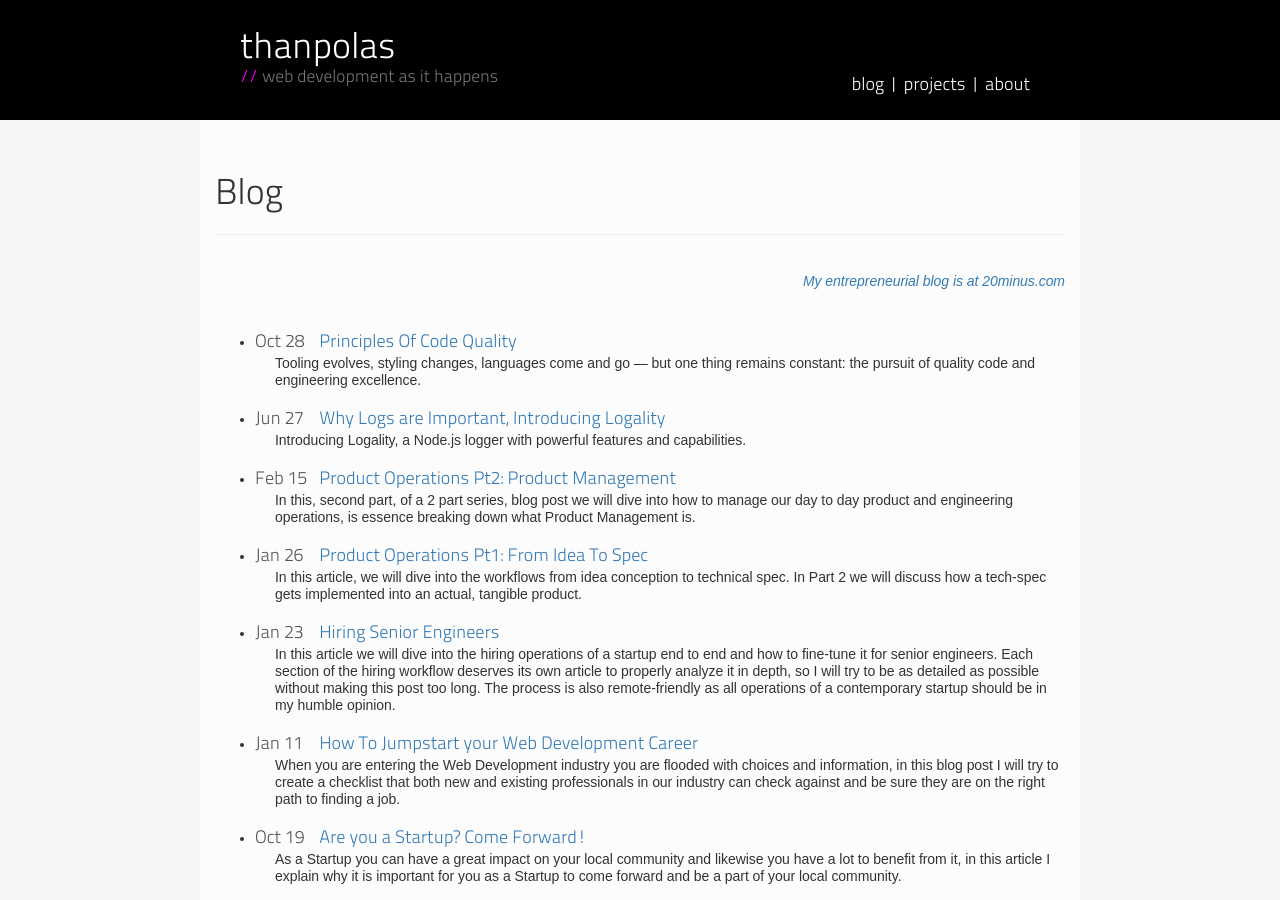
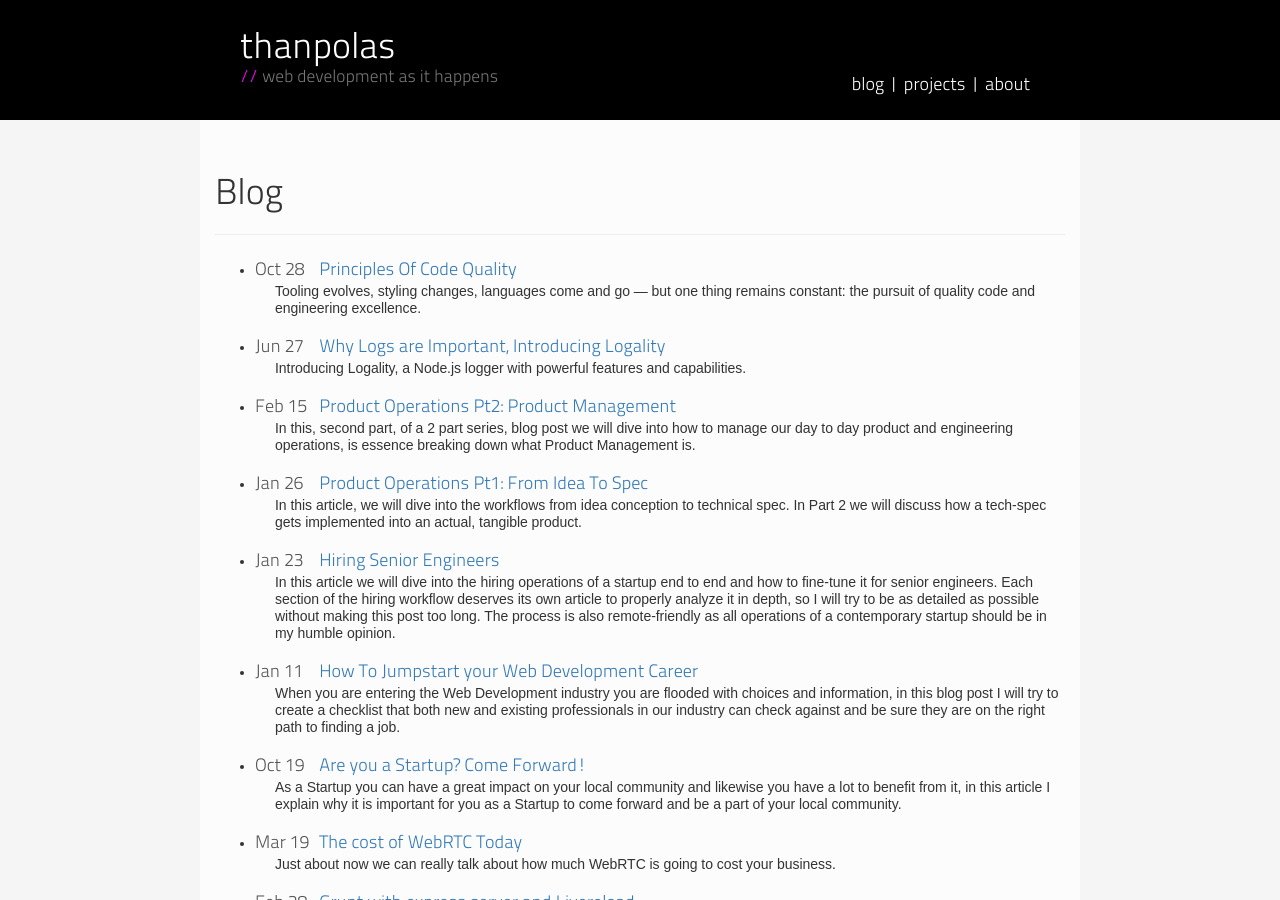
Before and after one commit to thanpolas/thanpolas.github.com, a Jekyll site: the page built from blog/index.md, in a window 1280 px wide and 900 px high. Built offline with Jekyll 4.4.1, drawn with Linux system fonts in a browser that asks for light colours; nearby versions of some CDN libraries.

Commit message:
remove 20minus

```diff
--- a/blog/index.md
+++ b/blog/index.md
@@ -6,7 +6,6 @@
 ---
 {% include JB/setup %}
 
-<a href="http://20minus.com" class="twenty-minus"><em>My entrepreneurial blog is at 20minus.com</em></a>
 <div class="articles-page">
 {% assign posts_collate = site.posts %}
 {% include themes/thanpolas/widgets/posts_collate %}
```
